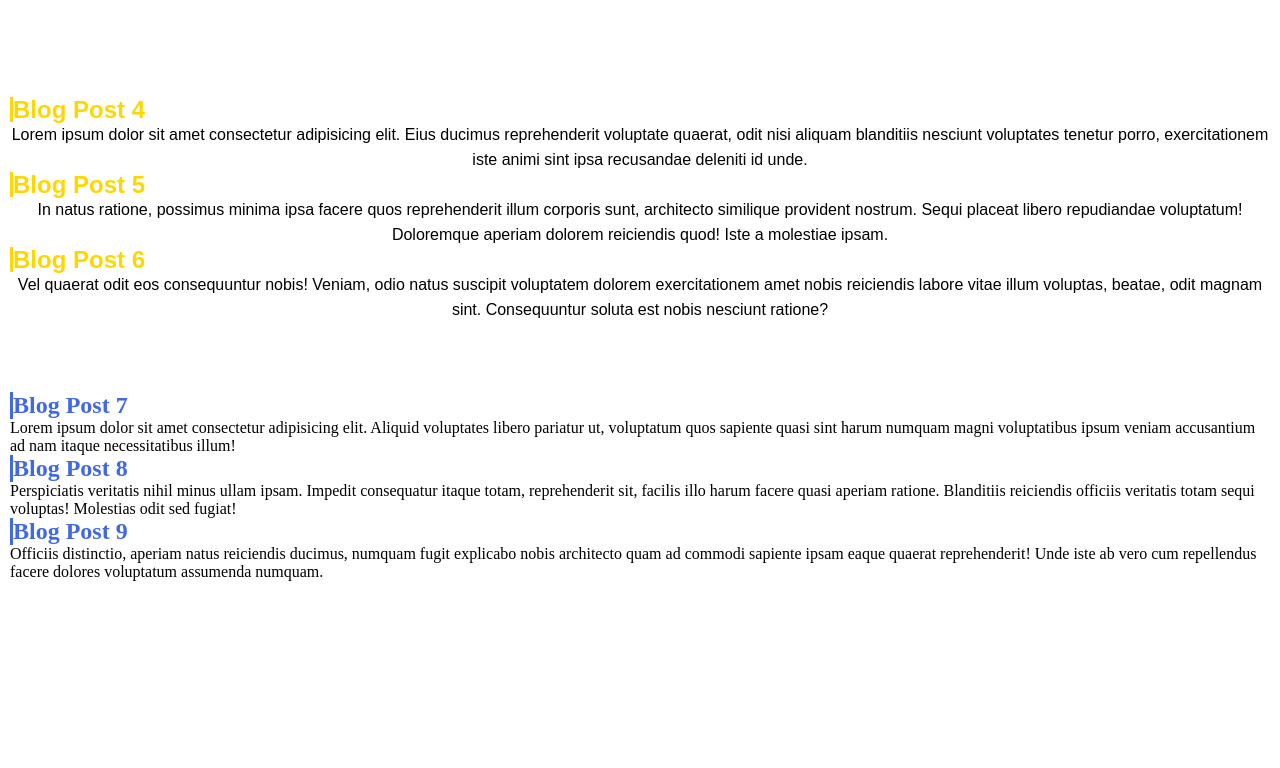
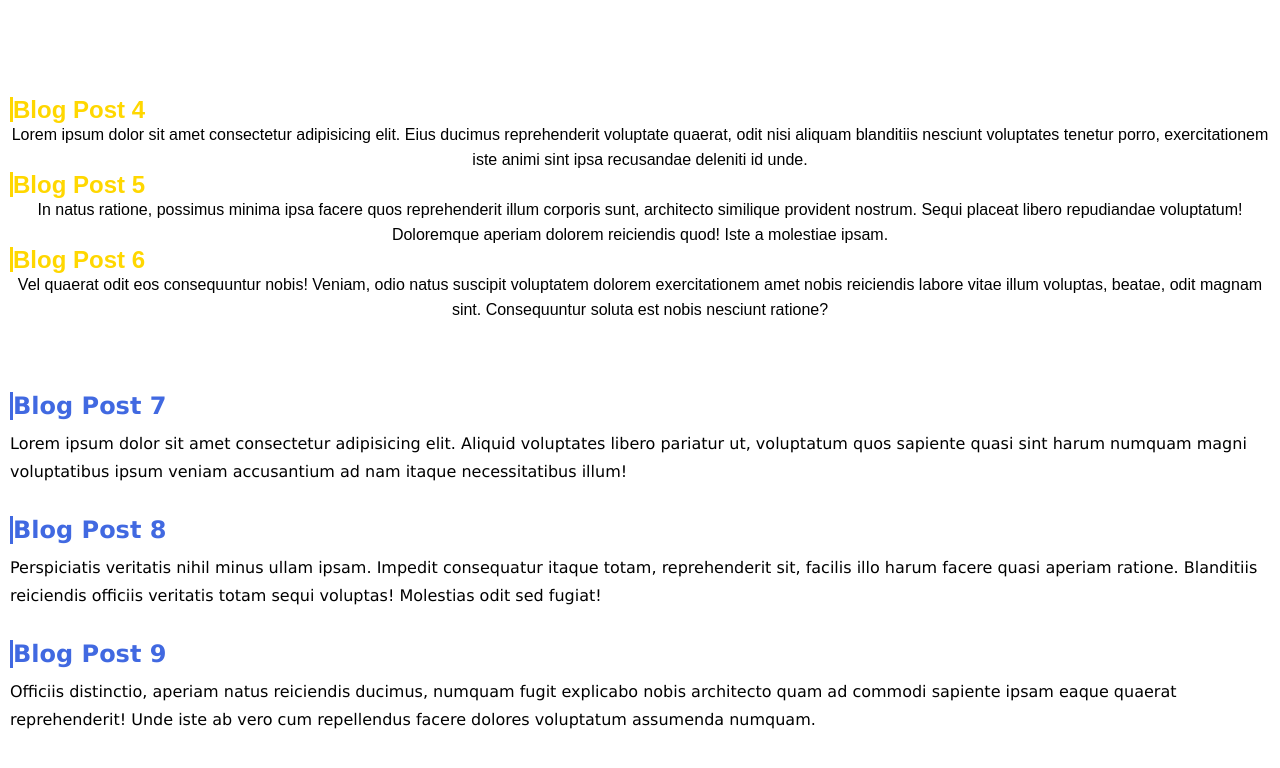
Before and after one commit to masudulalam/practice-taks-3, a plain HTML site: page index.html in a window 1280 px wide. Shown: the part 464-1232 px from the top of the page. Before the commit the page ends 1055 px from the top, so only its background shows below. Drawn offline with Linux system fonts and the light colour scheme.

Commit message:
added margin, font-family & line height in third div blog post

```diff
--- a/index.html
+++ b/index.html
@@ -49,6 +49,14 @@
         #div2 h2{
             color: gold;
         }
+        #div3{
+            font-family: 'Lucida Sans', 'Lucida Sans Regular', 'Lucida Grande', 'Lucida Sans Unicode', Geneva, Verdana, sans-serif;
+            line-height: 28px;
+        }
+        #div3 p{
+            margin-top: 10px;
+            margin-bottom: 30px;
+        }
         #div3 h2{
             color: royalblue;
         }
```
